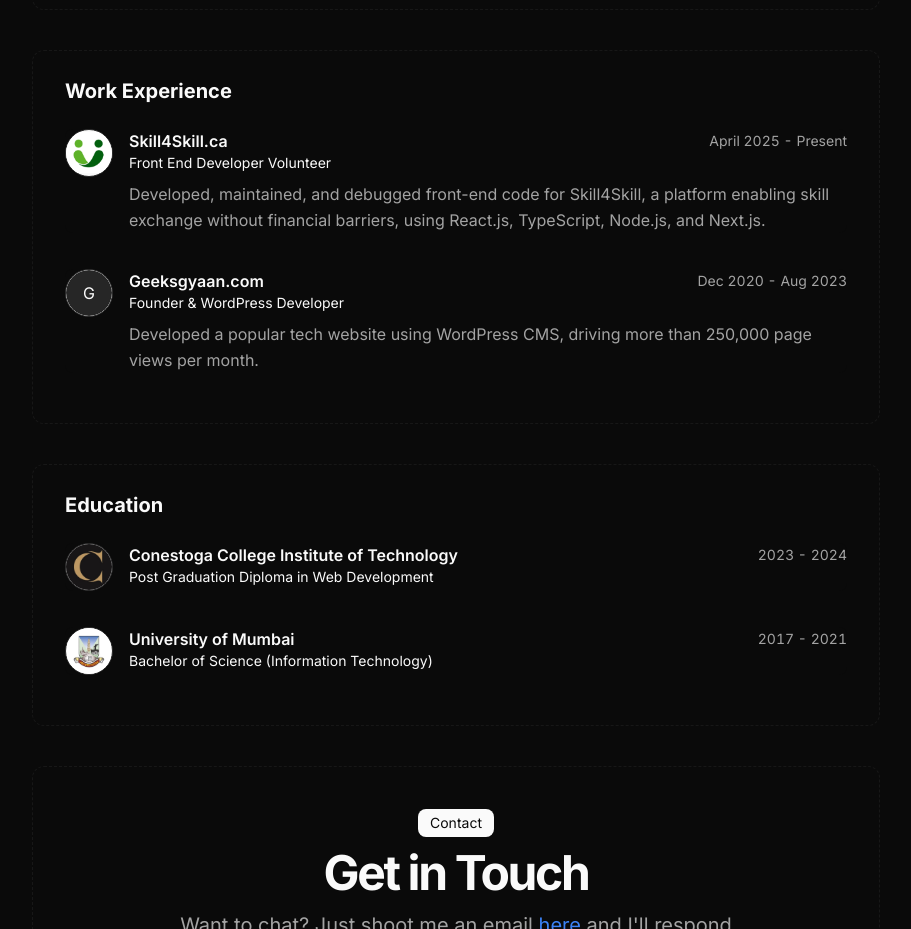
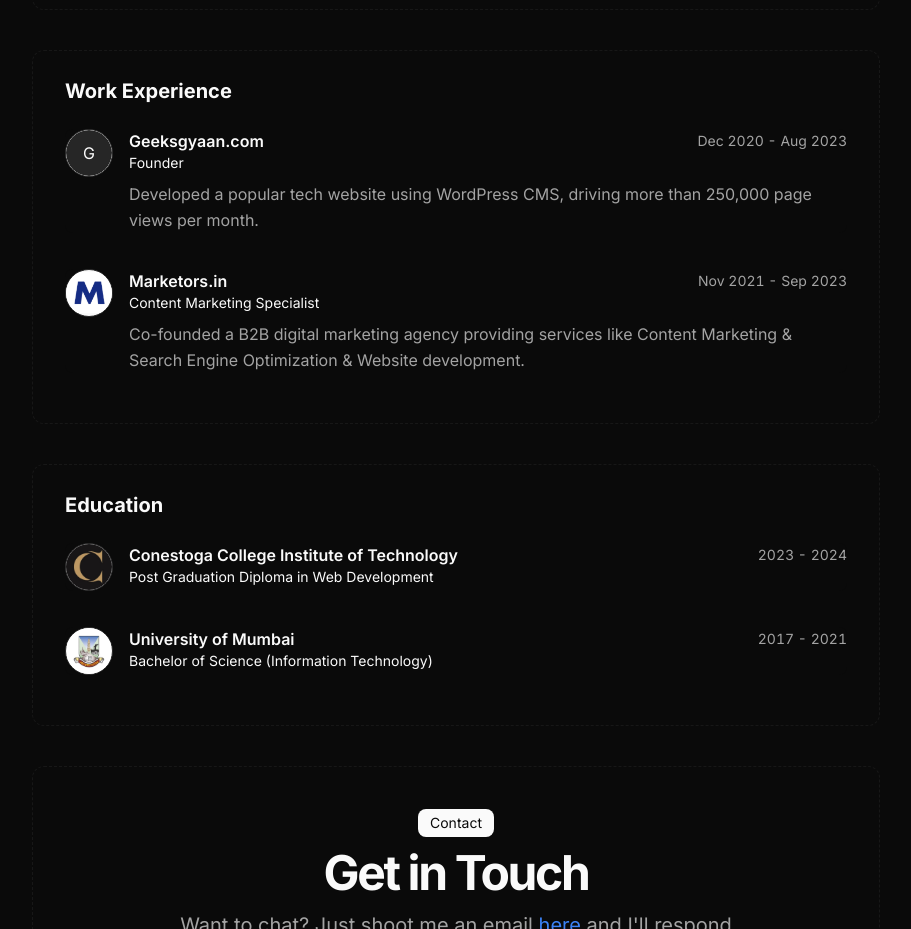
Before and after one commit to choudharyabhishekk/portfolio, a Next.js app: page / in a window 1280 px wide. Shown: the part 2830-3759 px from the top of the page, without its empty margins (184-1095 px from the left). Built offline with nearby package versions, Linux system fonts and the light colour scheme.

Commit message:
chore: update resume

```diff
--- a/src/data/resume.tsx
+++ b/src/data/resume.tsx
@@ -41,30 +41,42 @@
   },
 
   work: [
-    {
-      company: "Skill4Skill.ca",
-      href: "https://Skill4Skill.ca",
-      badges: [],
-      location: "Toronto, ON",
-      title: "Front End Developer Volunteer",
-      logoUrl: "/skill.png",
-      start: "April 2025",
-      end: "Present",
-      description:
-        "Developed, maintained, and debugged front-end code for Skill4Skill, a platform enabling skill exchange without financial barriers, using React.js, TypeScript, Node.js, and Next.js.",
-    },
+    // {
+    //   company: "Skill4Skill.ca",
+    //   href: "https://Skill4Skill.ca",
+    //   badges: [],
+    //   location: "Toronto, ON",
+    //   title: "Front End Developer Volunteer",
+    //   logoUrl: "/skill.png",
+    //   start: "April 2025",
+    //   end: "Present",
+    //   description:
+    //     "Developed, maintained, and debugged front-end code for Skill4Skill, a platform enabling skill exchange without financial barriers, using React.js, TypeScript, Node.js, and Next.js.",
+    // },
     {
       company: "Geeksgyaan.com",
       href: "https://geeksgyaan.com",
       badges: [],
       location: "Mumbai, India",
-      title: "Founder & WordPress Developer",
+      title: "Founder",
       logoUrl:
         "https://geeksgyaan.com/wp-content/uploads/2022/02/gg-favicon.png",
       start: "Dec 2020",
       end: "Aug 2023",
       description:
         "Developed a popular tech website using WordPress CMS, driving more than 250,000 page views per month.",
+    },
+    {
+      company: "Marketors.in",
+      href: "https://marketors.in",
+      badges: [],
+      location: "Mumbai, India",
+      title: "Content Marketing Specialist",
+      logoUrl: "/marketors.png",
+      start: "Nov 2021",
+      end: "Sep 2023",
+      description:
+        "Co-founded a B2B digital marketing agency providing services like Content Marketing & Search Engine Optimization & Website development.",
     },
   ],
   education: [
```
